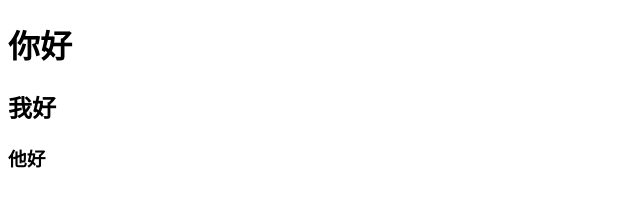
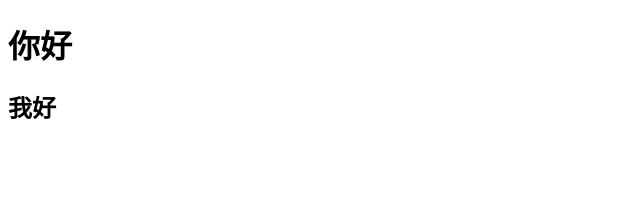
Before and after one commit to wqzwh/2016study, a plain HTML site: page index.html in a window 1280 px wide. Shown: the full height of the page, 0-640 px from the left. Drawn offline with Linux system fonts and the light colour scheme.

Commit message:
Revert "add h3"
This reverts commit 4519b527cb765def0e8fedbaa1e02e80b14926f9.

```diff
--- a/index.html
+++ b/index.html
@@ -7,6 +7,5 @@
 <body>
 	<h1>你好</h1>
 	<h2>我好</h2>
-	<h3>他好</h3>
 </body>
 </html>
```
